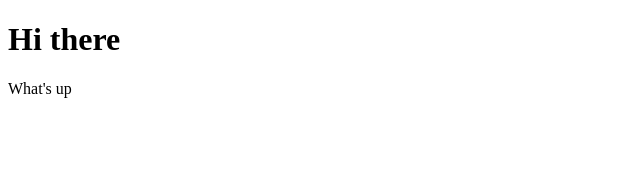
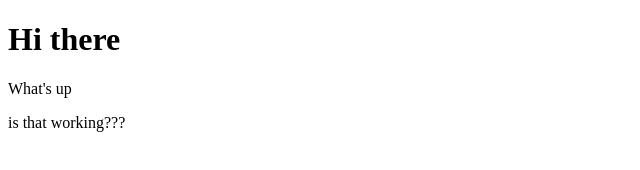
Before and after one commit to diyor1602/diyor1602.github.io, a plain HTML site: page index.html in a window 1280 px wide. Shown: the whole page, without its empty margins (0-640 px from the left). Drawn offline with Linux system fonts and the light colour scheme.

Commit message:
Add additional paragraph to index.html

```diff
--- a/index.html
+++ b/index.html
@@ -8,5 +8,6 @@
   <body>
     <h1>Hi there</h1>
     <p>What's up</p>
+    <p>is that working???</p>
   </body>
 </html>
```
